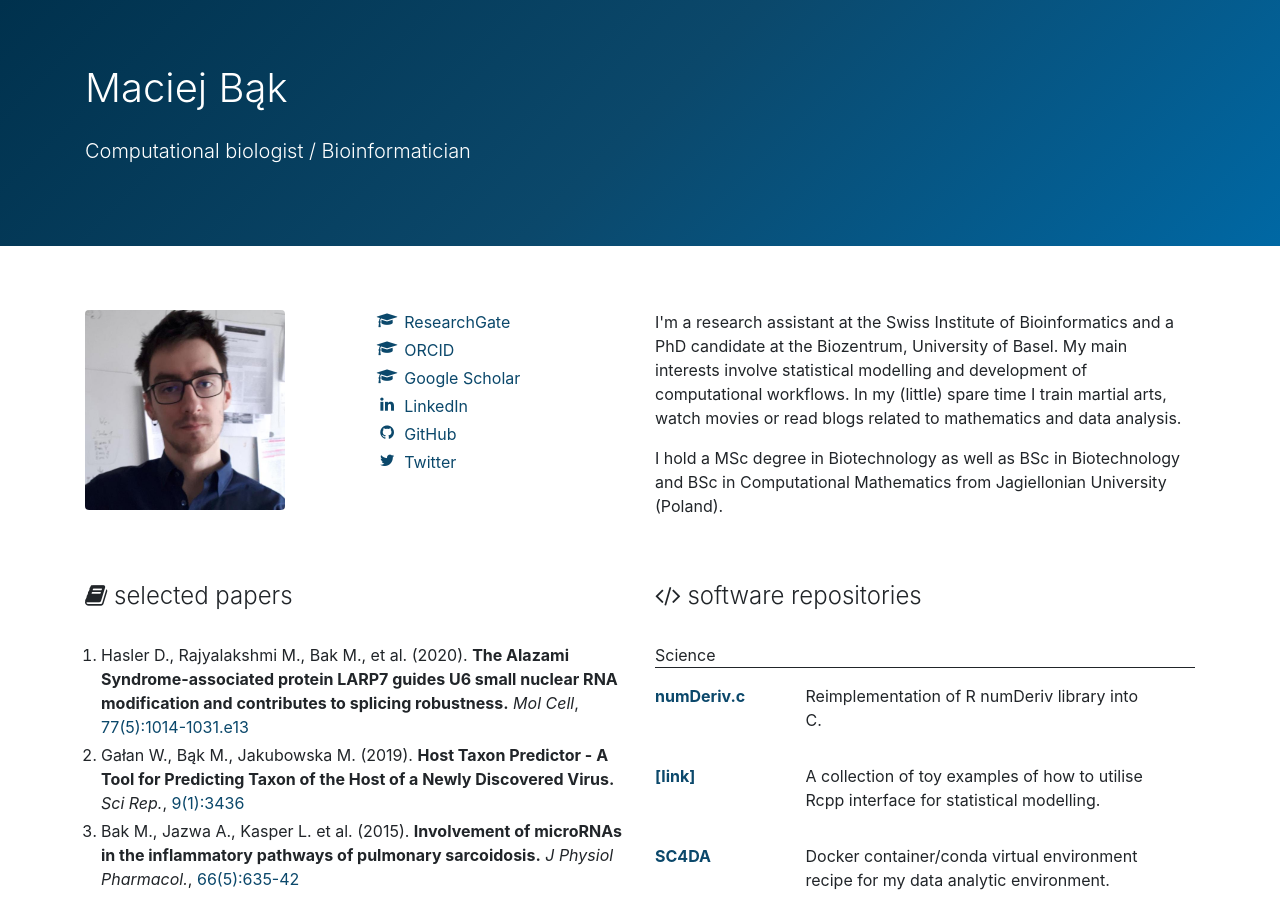
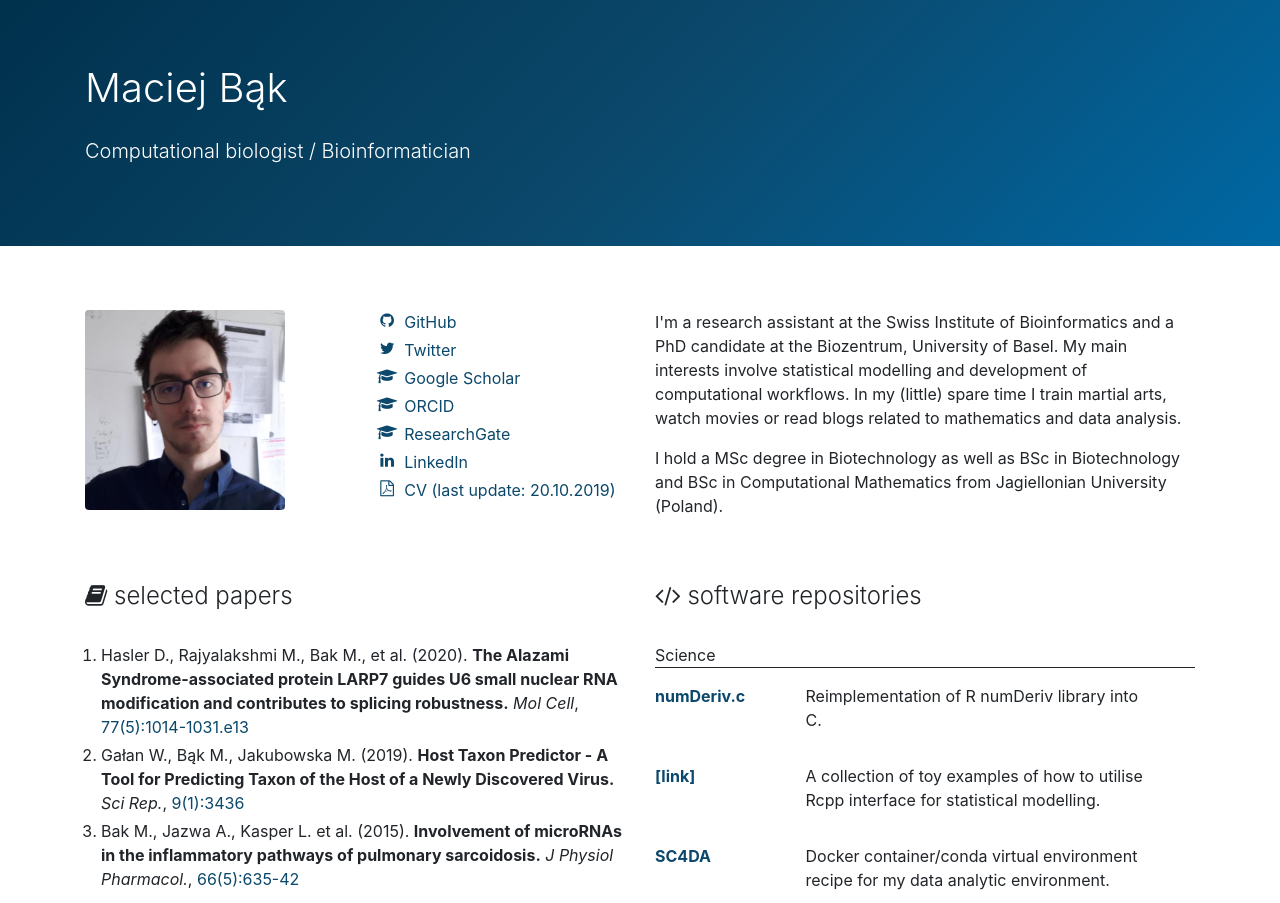
Before and after one commit to AngryMaciek/angrymaciek.github.io, a plain HTML site: page index.html in a window 1280 px wide. Shown: the top 903 px of the page. Drawn offline with nearby package versions, Linux system fonts and the light colour scheme.

Commit message:
update my links

```diff
--- a/index.html
+++ b/index.html
@@ -36,8 +36,18 @@
     <div class="col-sm-4 col-lg-3">
       <ul class="fa-ul">
         <li>
-          <a href="https://www.researchgate.net/profile/Maciek_Bak" target="_blank">
-            <i class="fa-li fa fa-graduation-cap"></i> ResearchGate
+          <a href="https://github.com/angrymaciek" target="_blank">
+            <i class="fa-li fa fa-github"></i> GitHub
+          </a>
+        </li>
+        <li>
+          <a href="https://twitter.com/angrymaciek" target="_blank">
+            <i class="fa-li fa fa-twitter"></i> Twitter
+          </a>
+        </li>
+        <li>
+          <a href="https://scholar.google.com/citations?user=i-aMGygAAAAJ&hl=en" target="_blank">
+            <i class="fa-li fa fa-graduation-cap"></i> Google Scholar
           </a>
         </li>
         <li>
@@ -46,8 +56,8 @@
           </a>
         </li>
         <li>
-          <a href="https://scholar.google.com/citations?user=i-aMGygAAAAJ&hl=en" target="_blank">
-            <i class="fa-li fa fa-graduation-cap"></i> Google Scholar
+          <a href="https://www.researchgate.net/profile/Maciek_Bak" target="_blank">
+            <i class="fa-li fa fa-graduation-cap"></i> ResearchGate
           </a>
         </li>
         <li>
@@ -56,13 +66,8 @@
           </a>
         </li>
         <li>
-          <a href="https://github.com/angrymaciek" target="_blank">
-            <i class="fa-li fa fa-github"></i> GitHub
-          </a>
-        </li>
-        <li>
-          <a href="https://twitter.com/angrymaciek" target="_blank">
-            <i class="fa-li fa fa-twitter"></i> Twitter
+          <a href="CV.pdf" target="_blank">
+            <i class="fa-li fa fa-file-pdf-o"></i> CV (last update: 20.10.2019)
           </a>
         </li>
       </ul>
```
